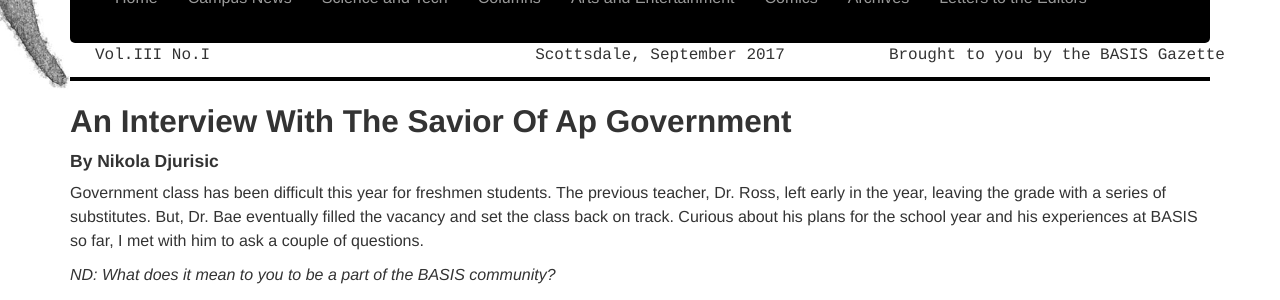
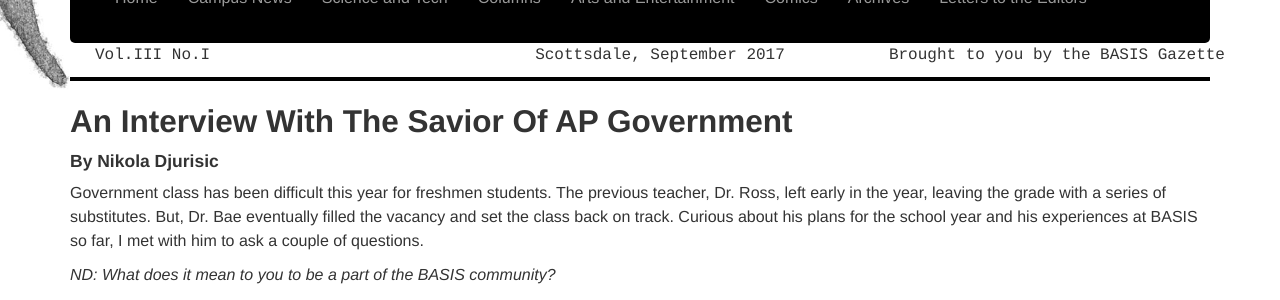
Before and after one commit to Awake99/Awake99.github.io, a Jekyll site: the page built from campus/_posts/2015-11-09-Gov.md, in a window 1280 px wide. Shown: the part 252-552 px from the top of the page. Built offline with Jekyll 4.4.1, drawn with Linux system fonts in a browser that asks for light colours; nearby versions of some CDN libraries.

Commit message:
Update 2015-11-09-Gov.md

```diff
--- a/campus/_posts/2015-11-09-Gov.md
+++ b/campus/_posts/2015-11-09-Gov.md
@@ -5,7 +5,7 @@
 excerpt: "Government class has been difficult this year for freshmen students. The previous teacher, Dr. Ross, left early in the year, leaving the grade with a series of substitutes."
 ---
 
-<h2>An Interview With The Savior Of Ap Government </h2>
+<h2>An Interview With The Savior Of AP Government </h2>
 <h4>By Nikola Djurisic </h4>
 
 Government class has been difficult this year for freshmen students. The previous teacher, Dr. Ross, left early in the year, leaving the grade with a series of substitutes. But, Dr. Bae eventually filled the vacancy and set the class back on track. Curious about his plans for the school year and his experiences at BASIS so far, I met with him to ask a couple of questions.
```
